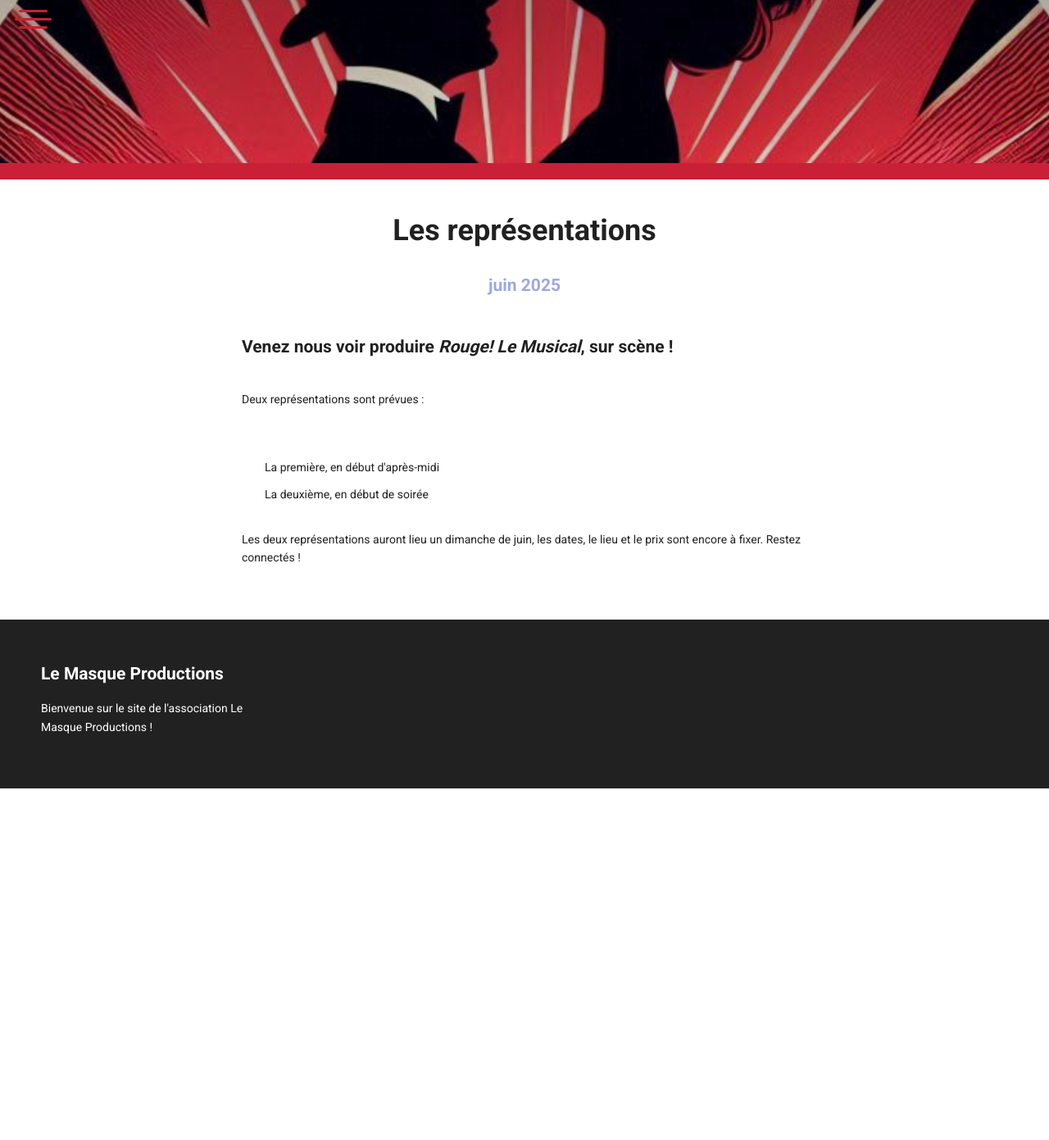
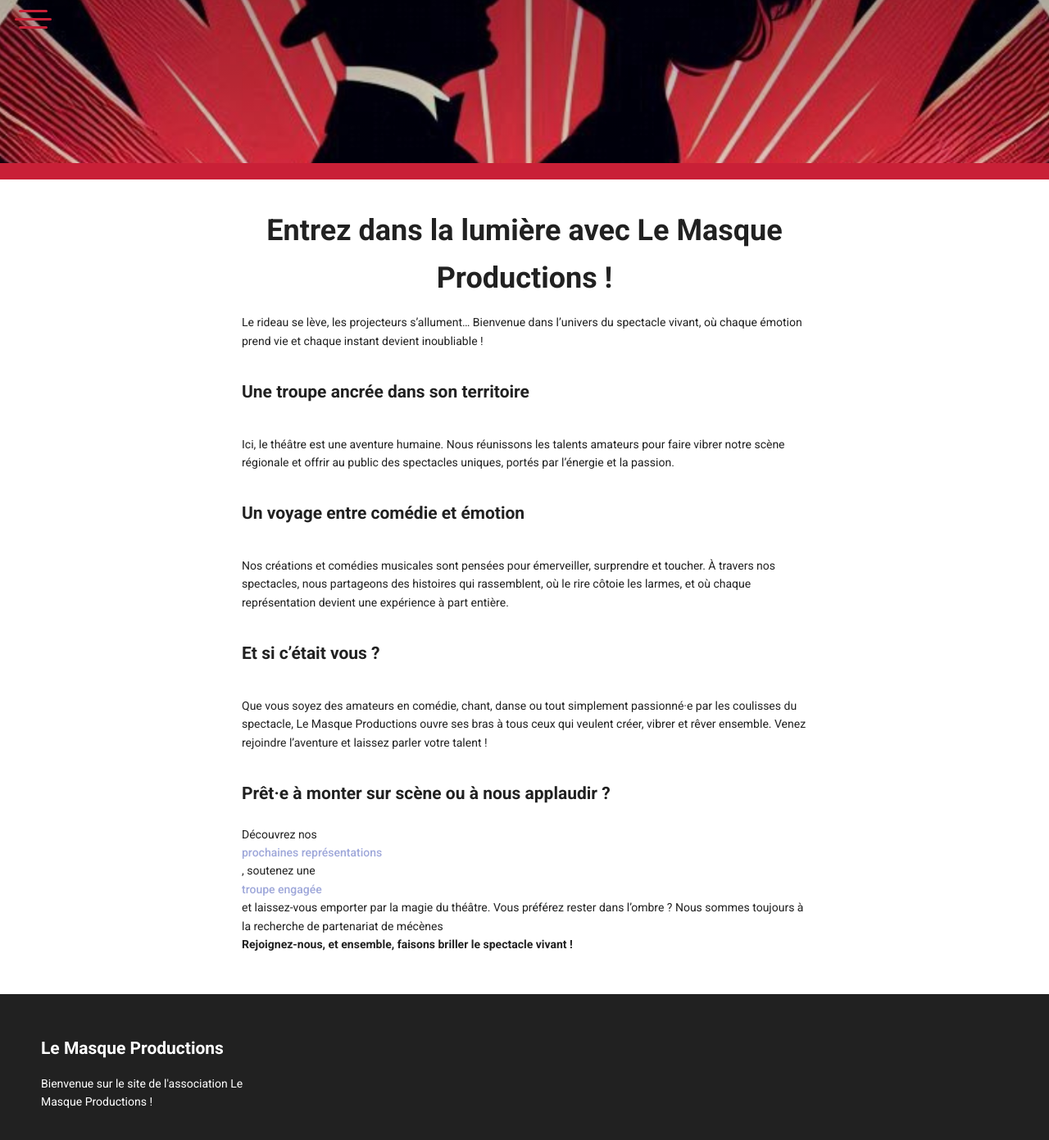
Before and after one commit to MaritaudL/lemasque-productions, a Jekyll site: the page built from index.html, in a window 1280 px wide and 1400 px high, scrolled down 401 px. Shown: the top 1391 px of the window at 82% size. Built offline with Jekyll 4.4.1, drawn with Linux system fonts in a browser that asks for light colours; nearby versions of some CDN libraries; Markdown is read by kramdown in place of the engine named in the settings; before the commit the page ends 1363 px from its top, so only the background shows below that.

Commit message:
changing structure

```diff
--- a/index.html
+++ b/index.html
@@ -13,17 +13,34 @@ title: Accueil
 <div class='post-wrap flexbox-contain column'>
 
   <!-- Tell people something unique about you... -->
-  <h1 class='textCenter'>Les représentations</h1>
-  <p class='big textCenter'><b class='accent'>juin 2025</b></p>
+  <h1 class='textCenter'>Entrez dans la lumière avec Le Masque Productions !</h1>
 
-  <h3>Venez nous voir produire <i>Rouge! Le Musical</i>, sur scène !</h3>
-  <p>Deux représentations sont prévues :<p>
-  <ul>
-	<li>La première, en début d'après-midi</li>
-	<li>La deuxième, en début de soirée</li>
-  </ul>
-  <p>Les deux représentations auront lieu un dimanche de juin, les dates, le lieu et le prix sont encore à fixer. Restez connectés !</p>
 
+	<p>Le rideau se lève, les projecteurs s’allument… Bienvenue dans
+	l’univers du spectacle vivant, où chaque émotion prend vie et
+	chaque instant devient inoubliable !</p>
+	<h3>Une troupe ancrée dans son territoire</h3>
+	<p>Ici, le théâtre est une aventure humaine. Nous réunissons les
+	talents amateurs pour faire vibrer notre scène régionale et offrir
+	au public des spectacles uniques, portés par l’énergie et la
+	passion.</p>
+	<h3>Un voyage entre comédie et émotion</h3>
+	<p>Nos créations et comédies musicales sont pensées pour émerveiller,
+	surprendre et toucher. À travers nos spectacles, nous partageons
+	des histoires qui rassemblent, où le rire côtoie les larmes, et où
+	chaque représentation devient une expérience à part entière. </p>
+	<h3>Et si c’était vous ?</h3>
+	<p>Que vous soyez des amateurs en comédie, chant, danse ou tout
+	simplement passionné·e par les coulisses du spectacle, Le Masque
+	Productions ouvre ses bras à tous ceux qui veulent créer, vibrer
+	et rêver ensemble. Venez rejoindre l’aventure et laissez parler
+	votre talent !</p>
+	<h3>Prêt·e à monter sur scène ou à nous applaudir ? </h3>
+	Découvrez nos <a href="{{ site.url }}/prochains_evenements.html">prochaines représentations</a>, soutenez une <a href="{{ site.url }}/la_troupe.html">troupe
+	engagée</a> et laissez-vous emporter par la magie du théâtre.
+	Vous préférez rester dans l’ombre ?
+	Nous sommes toujours à la recherche de partenariat de mécènes
+	<b>Rejoignez-nous, et ensemble, faisons briller le spectacle vivant !</b>
 
 
 </div>
--- /dev/null
+++ b/la_troupe.html
@@ -0,0 +1,5 @@
+---
+layout: default
+title: La Troupe
+---
+<p>En cours de construction</p>
```
Also changed, not shown: prochains_evenements.html (added, +28 -0 lines).
